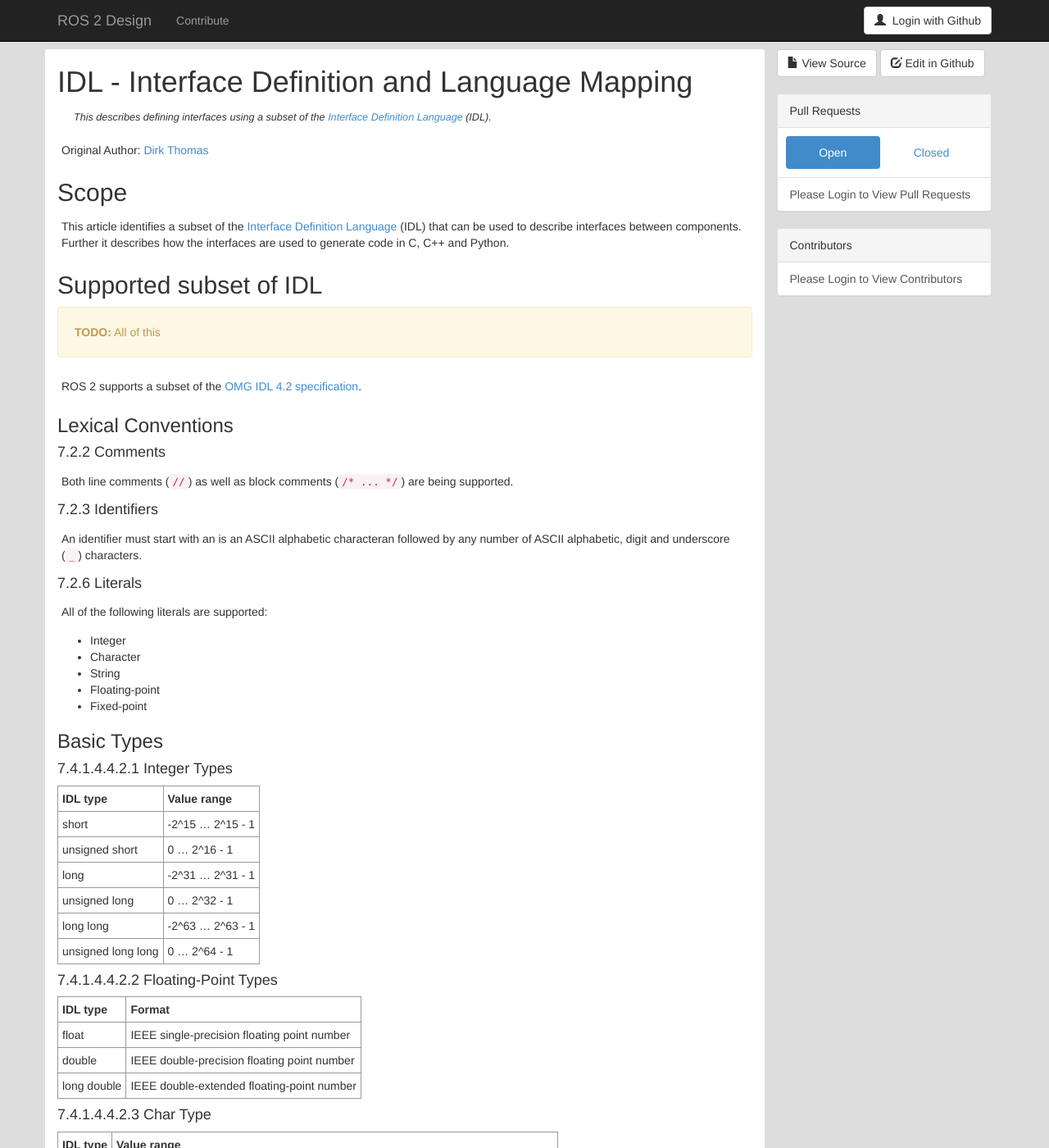
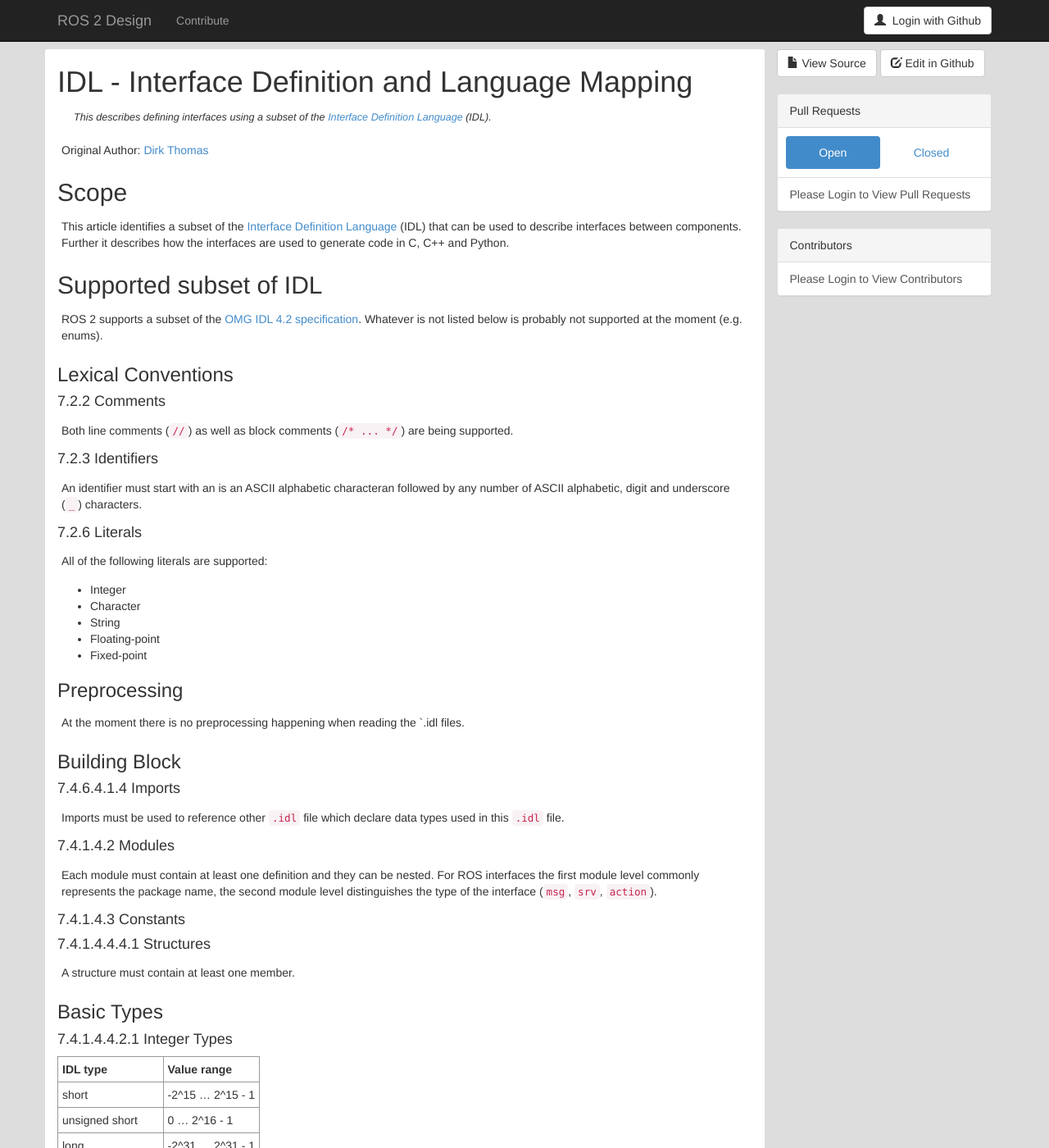
Before and after one commit to ros2/design, a Jekyll site: the page built from articles/142_idl.md, in a window 1280 px wide and 1400 px high. Shown: the whole window at 82% size. Built offline with Jekyll 4.4.1, drawn with Linux system fonts in a browser that asks for light colours; nearby versions of some CDN libraries.

Commit message:
enumerate supported IDL subset
Signed-off-by: Dirk Thomas <dirk-thomas@users.noreply.github.com>

```diff
--- a/articles/142_idl.md
+++ b/articles/142_idl.md
@@ -26,11 +26,8 @@
 
 ## Supported subset of IDL
 
-<div class="alert alert-warning" markdown="1">
-  <b>TODO:</b> All of this
-</div>
-
 ROS 2 supports a subset of the [OMG IDL 4.2 specification](https://www.omg.org/spec/IDL/4.2).
+Whatever is not listed below is probably not supported at the moment (e.g. enums).
 
 ### Lexical Conventions
 
@@ -51,6 +48,30 @@
 - String
 - Floating-point
 - Fixed-point
+
+### Preprocessing
+
+At the moment there is no preprocessing happening when reading the `.idl files.
+
+### Building Block
+
+#### 7.4.6.4.1.4 Imports
+
+Imports must be used to reference other `.idl` file which declare data types
+used in this `.idl` file.
+
+#### 7.4.1.4.2 Modules
+
+Each module must contain at least one definition and they can be nested.
+For ROS interfaces the first module level commonly represents the package name,
+the second module level distinguishes the type of the interface (`msg`, `srv`,
+`action`).
+
+#### 7.4.1.4.3 Constants
+
+#### 7.4.1.4.4.4.1 Structures
+
+A structure must contain at least one member.
 
 ### Basic Types
 
```
Also changed, not shown: articles/143_legacy_interface_definition.md (+7 -0 lines).
